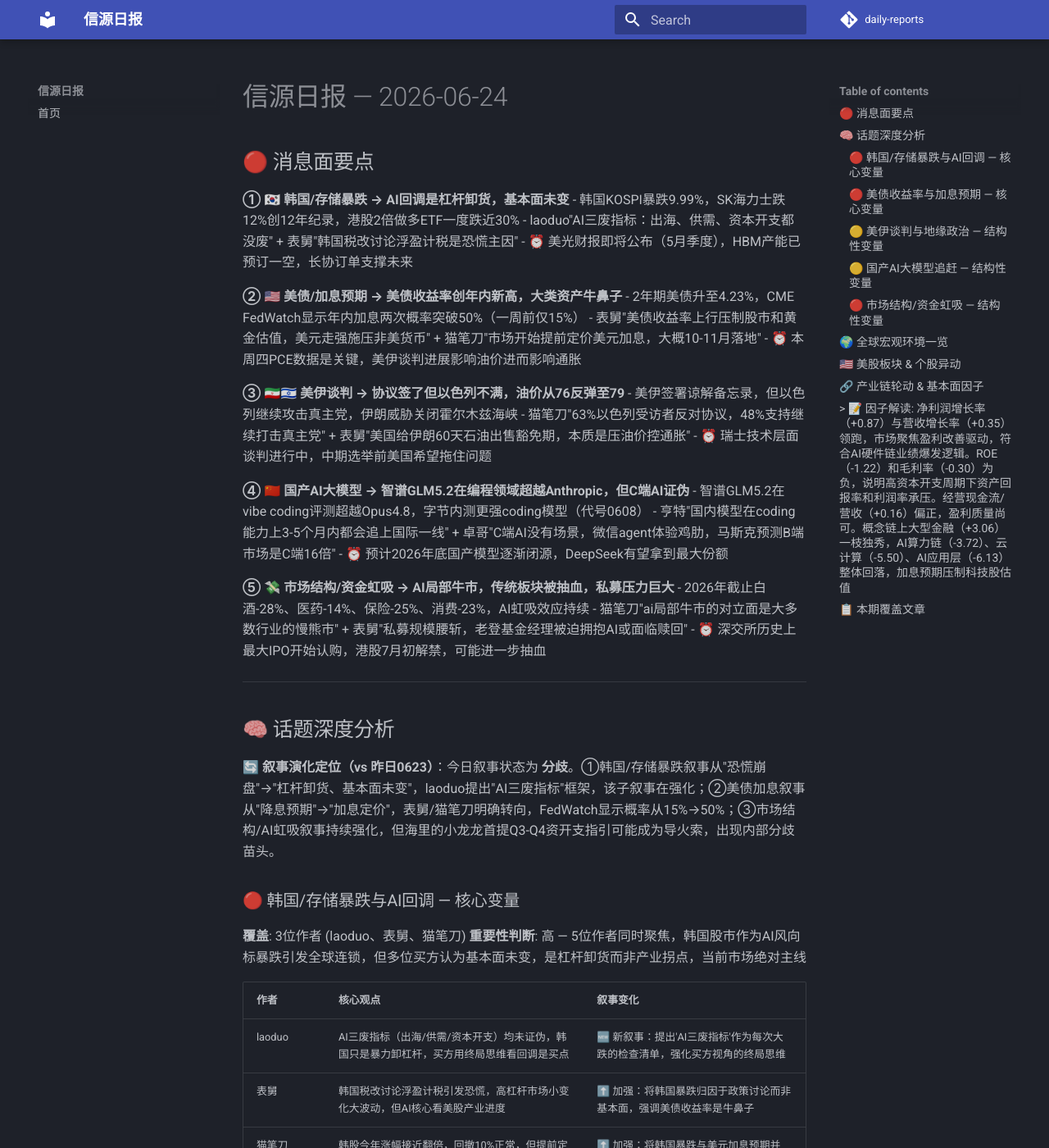
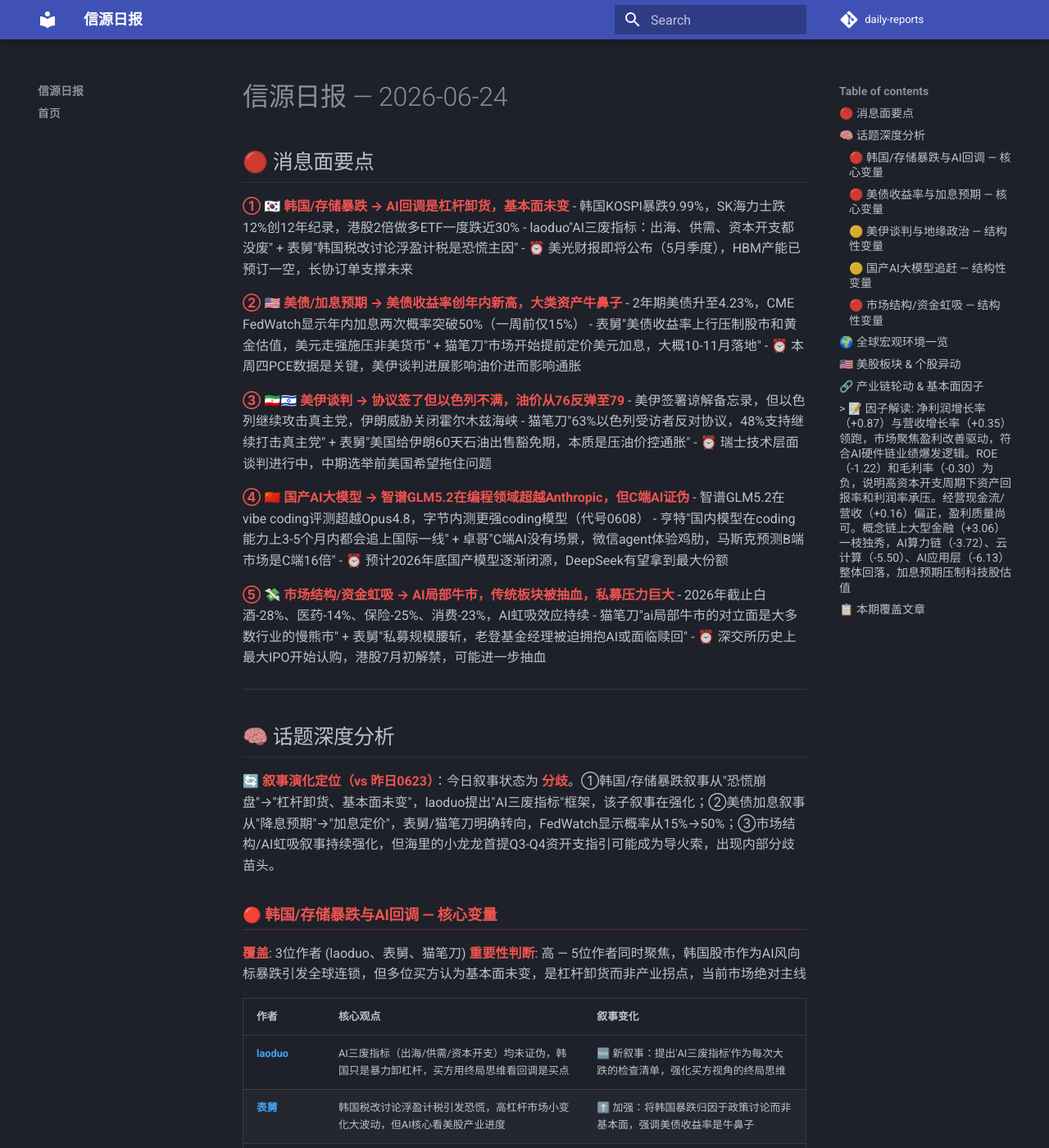
Before and after one commit to xiao-panpan729/daily-reports, an MkDocs documentation site: the page built from docs/2026-06-24.md, in a window 1280 px wide and 1400 px high. Shown: the whole window at 82% size. Built offline with MkDocs 1.6.1 and Material for MkDocs 9.7.7, drawn with Linux system fonts in a browser that asks for light colours; comment, search, counter and statistics services are not loaded.

Commit message:
add custom CSS: topic headers red/bold, author names bold, verification blockquote styled

```diff
--- /dev/null
+++ b/docs/stylesheets/custom.css
@@ -0,0 +1,60 @@
+/* ===== 信源日报 — 内容排版增强 ===== */
+/* 兼容 Material theme (slate/light 双主题) */
+
+/* 1. 话题标题（### 🔴/🟡 开头）：红色加粗大字号 */
+.md-typeset h3 {
+    color: #ef5350;
+    font-weight: 700;
+    font-size: 1.15em;
+    margin-top: 1.8em;
+    border-bottom: 1px solid rgba(239, 83, 80, 0.25);
+    padding-bottom: 0.2em;
+}
+
+/* 2. 作者名（表格第一列）：加粗 + 蓝色 */
+.md-typeset table td:first-child {
+    font-weight: 700;
+    color: #42a5f5;
+    white-space: nowrap;
+}
+
+/* 3. 联网验证 / 外资观点 区块：蓝边 */
+.md-typeset blockquote {
+    border-left: 4px solid #42a5f5;
+    background: rgba(66, 165, 245, 0.06);
+    border-radius: 0 4px 4px 0;
+    padding: 0.6em 1em;
+    margin: 1em 0;
+    font-size: 0.92em;
+}
+
+/* 4. 关键标签（共识判断/覆盖/重要性判断）：红色醒目 */
+.md-typeset strong {
+    color: #ef5350;
+}
+
+/* 5. 表格紧凑 + 隔行（暗色半透明） */
+.md-typeset table {
+    font-size: 0.9em;
+    box-shadow: none;
+}
+.md-typeset table tr:nth-child(even) {
+    background: rgba(128, 128, 128, 0.06);
+}
+
+/* 6. 二级标题加底线 */
+.md-typeset h2 {
+    border-bottom: 1px solid rgba(128, 128, 128, 0.2);
+    padding-bottom: 0.3em;
+}
+
+/* 7. 代码风格标记 */
+.md-typeset code {
+    color: #ff8a65;
+    font-weight: 600;
+}
+
+/* 8. ✅/⚠️/ℹ️ 段落间距 */
+.md-typeset blockquote p {
+    margin: 0.3em 0;
+}
--- a/mkdocs.yml
+++ b/mkdocs.yml
@@ -30,4 +30,7 @@
 extra:
   generator: false
 
+extra_css:
+  - stylesheets/custom.css
+
 copyright: "量化交易信号系统 — 每日信源日报"
```
